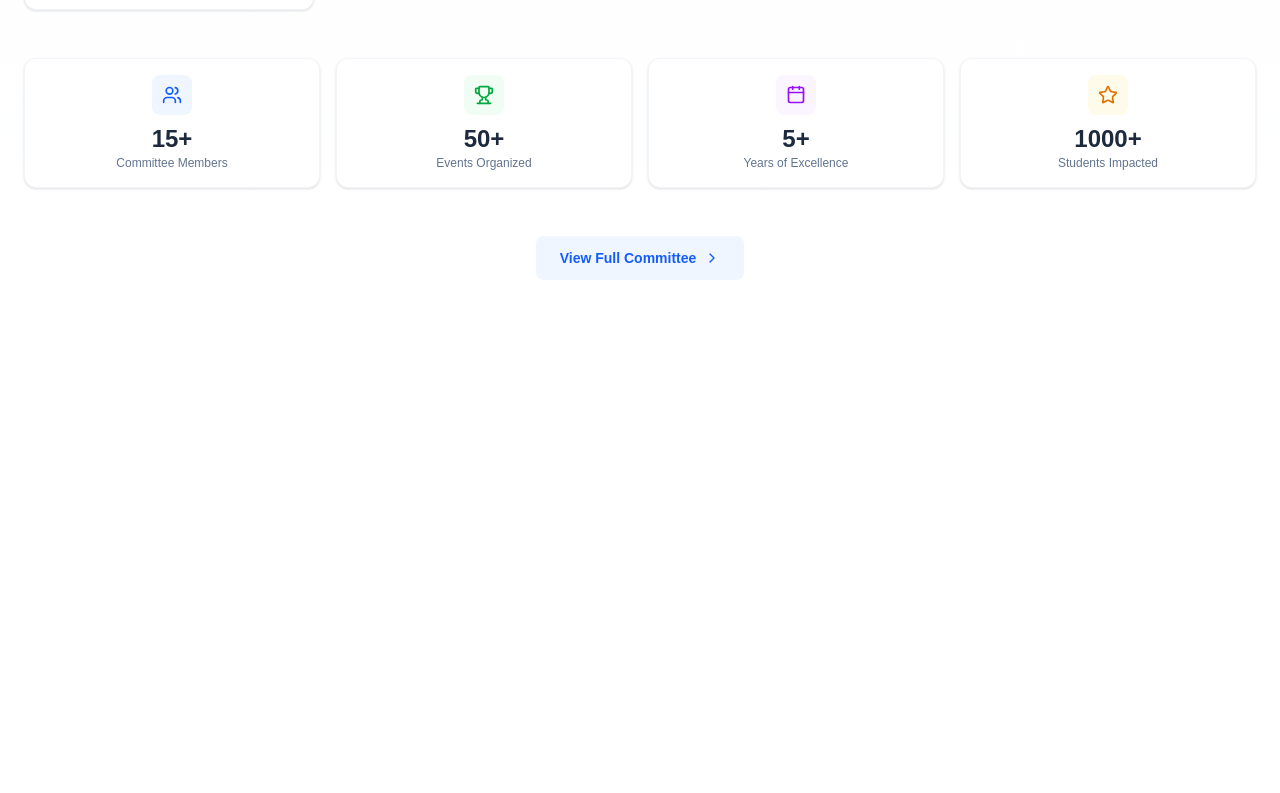
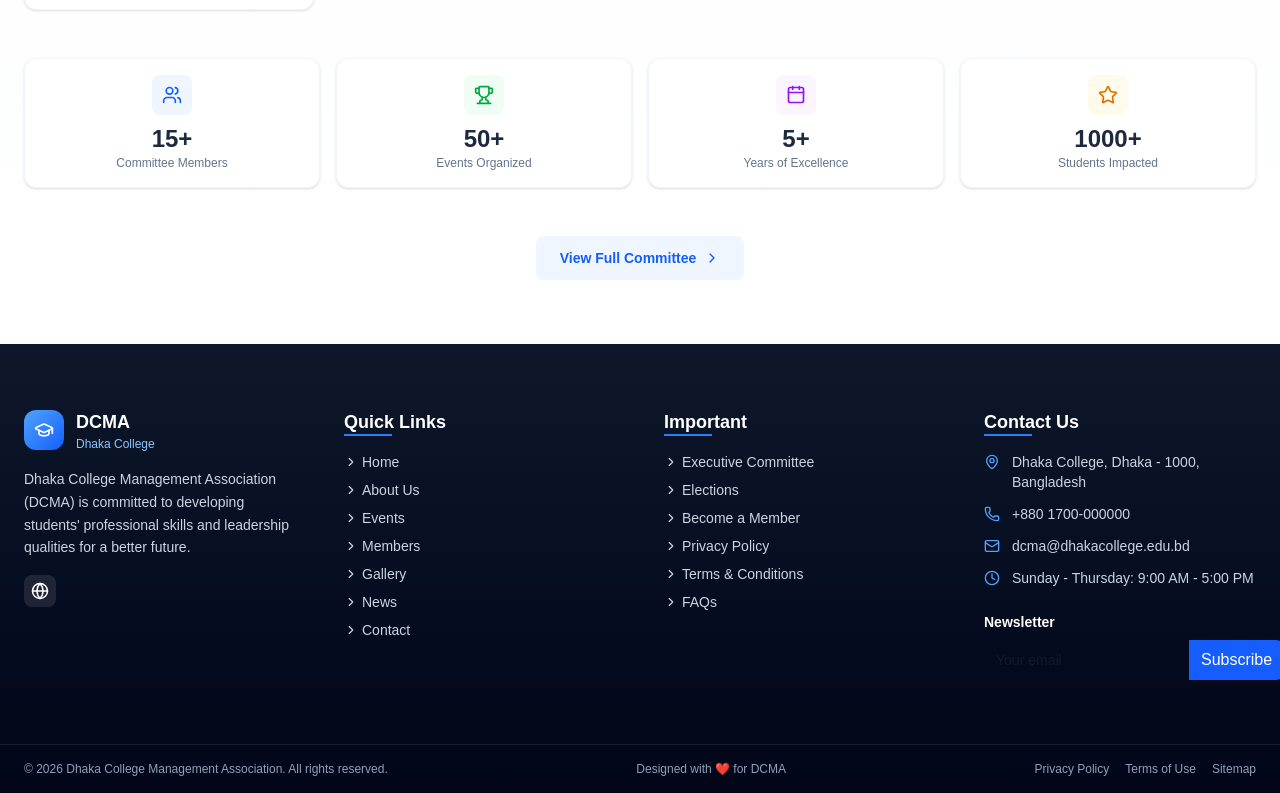
Before and after one commit to Fahad-smto/Dhaka-college-management-association, a Next.js app: page / in a window 1280 px wide. Shown: the part 3511-4304 px from the top of the page. Before the commit the page ends 3855 px from the top, so only its background shows below. Built offline with nearby package versions, Linux system fonts and the light colour scheme.

Commit message:
footer added

```diff
--- a/app/components/Footer.tsx
+++ b/app/components/Footer.tsx
@@ -0,0 +1,186 @@
+"use client";
+
+import Link from "next/link";
+import Image from "next/image";
+import {
+  Mail,
+  Phone,
+  MapPin,
+  Clock,
+  ChevronRight,
+  GraduationCap,
+  Globe,
+
+} from "lucide-react";
+
+export default function Footer() {
+  const currentYear = new Date().getFullYear();
+
+  const quickLinks = [
+    { label: "Home", href: "/" },
+    { label: "About Us", href: "/about" },
+    { label: "Events", href: "/events" },
+    { label: "Members", href: "/members" },
+    { label: "Gallery", href: "/gallery" },
+    { label: "News", href: "/news" },
+    { label: "Contact", href: "/contact" },
+  ];
+
+  const importantLinks = [
+    { label: "Executive Committee", href: "/leadership" },
+    { label: "Elections", href: "/elections" },
+    { label: "Become a Member", href: "/register" },
+    { label: "Privacy Policy", href: "/privacy" },
+    { label: "Terms & Conditions", href: "/terms" },
+    { label: "FAQs", href: "/faqs" },
+  ];
+
+  const contactInfo = [
+    { icon: <MapPin size={16} />, text: "Dhaka College, Dhaka - 1000, Bangladesh" },
+    { icon: <Phone size={16} />, text: "+880 1700-000000" },
+    { icon: <Mail size={16} />, text: "dcma@dhakacollege.edu.bd" },
+    { icon: <Clock size={16} />, text: "Sunday - Thursday: 9:00 AM - 5:00 PM" },
+  ];
+
+  const socialLinks = [
+    { icon: <Globe size={18} />, href: "#", label: "Website" },
+
+  ];
+
+  return (
+    <footer className="bg-gradient-to-b from-slate-900 to-slate-950 text-white">
+      {/* Main Footer */}
+      <div className="max-w-7xl mx-auto px-4 sm:px-6 py-12 lg:py-16">
+        <div className="grid grid-cols-1 md:grid-cols-2 lg:grid-cols-4 gap-8 lg:gap-12">
+
+          {/* Column 1 - About */}
+          <div>
+            <Link href="/" className="flex items-center gap-3 mb-4">
+              <div className="w-10 h-10 rounded-xl bg-gradient-to-br from-blue-400 to-blue-600 flex items-center justify-center">
+                <GraduationCap size={20} className="text-white" />
+              </div>
+              <div>
+                <p className="font-bold text-lg text-white">DCMA</p>
+                <p className="text-xs text-blue-300">Dhaka College</p>
+              </div>
+            </Link>
+            <p className="text-slate-300 text-sm mb-4 leading-relaxed">
+              Dhaka College Management Association (DCMA) is committed to developing
+              students' professional skills and leadership qualities for a better future.
+            </p>
+            <div className="flex gap-2">
+              {socialLinks.map((social, index) => (
+                <a
+                  key={index}
+                  href={social.href}
+                  aria-label={social.label}
+                  className="w-8 h-8 rounded-lg bg-white/10 hover:bg-blue-600 flex items-center justify-center transition-all hover:scale-110"
+                >
+                  {social.icon}
+                </a>
+              ))}
+            </div>
+          </div>
+
+          {/* Column 2 - Quick Links */}
+          <div>
+            <h3 className="text-lg font-semibold mb-4 relative inline-block">
+              Quick Links
+              <span className="absolute bottom-0 left-0 w-12 h-0.5 bg-blue-500 mt-1"></span>
+            </h3>
+            <ul className="space-y-2">
+              {quickLinks.map((link) => (
+                <li key={link.href}>
+                  <Link
+                    href={link.href}
+                    className="text-slate-300 hover:text-white text-sm flex items-center gap-1 group transition-all"
+                  >
+                    <ChevronRight size={14} className="group-hover:translate-x-1 transition-transform" />
+                    {link.label}
+                  </Link>
+                </li>
+              ))}
+            </ul>
+          </div>
+
+          {/* Column 3 - Important Links */}
+          <div>
+            <h3 className="text-lg font-semibold mb-4 relative inline-block">
+              Important
+              <span className="absolute bottom-0 left-0 w-12 h-0.5 bg-blue-500 mt-1"></span>
+            </h3>
+            <ul className="space-y-2">
+              {importantLinks.map((link) => (
+                <li key={link.href}>
+                  <Link
+                    href={link.href}
+                    className="text-slate-300 hover:text-white text-sm flex items-center gap-1 group transition-all"
+                  >
+                    <ChevronRight size={14} className="group-hover:translate-x-1 transition-transform" />
+                    {link.label}
+                  </Link>
+                </li>
+              ))}
+            </ul>
+          </div>
+
+          {/* Column 4 - Contact Info */}
+          <div>
+            <h3 className="text-lg font-semibold mb-4 relative inline-block">
+              Contact Us
+              <span className="absolute bottom-0 left-0 w-12 h-0.5 bg-blue-500 mt-1"></span>
+            </h3>
+            <ul className="space-y-3">
+              {contactInfo.map((item, index) => (
+                <li key={index} className="flex items-start gap-3 text-slate-300 text-sm">
+                  <span className="text-blue-400 mt-0.5">{item.icon}</span>
+                  <span>{item.text}</span>
+                </li>
+              ))}
+            </ul>
+
+            {/* Newsletter */}
+            <div className="mt-6">
+              <h4 className="text-sm font-semibold text-white mb-2">Newsletter</h4>
+              <div className="flex">
+                <input
+                  type="email"
+                  placeholder="Your email"
+                  className="flex-1 px-3 py-2 rounded-l-lg text-slate-800 text-sm focus:outline-none focus:ring-2 focus:ring-blue-500"
+                />
+                <button className="px-3 py-2 bg-blue-600 hover:bg-blue-700 rounded-r-lg transition-colors">
+                  Subscribe
+                </button>
+              </div>
+            </div>
+          </div>
+        </div>
+      </div>
+
+      {/* Bottom Bar */}
+      <div className="border-t border-white/10">
+        <div className="max-w-7xl mx-auto px-4 sm:px-6 py-4">
+          <div className="flex flex-col sm:flex-row justify-between items-center gap-3 text-center text-slate-400 text-xs">
+            <p>
+              &copy; {currentYear} Dhaka College Management Association. All rights reserved.
+            </p>
+            <p>
+              Designed with ❤️ for DCMA
+            </p>
+            <div className="flex gap-4">
+              <Link href="/privacy" className="hover:text-white transition-colors">
+                Privacy Policy
+              </Link>
+              <Link href="/terms" className="hover:text-white transition-colors">
+                Terms of Use
+              </Link>
+              <Link href="/sitemap" className="hover:text-white transition-colors">
+                Sitemap
+              </Link>
+            </div>
+          </div>
+        </div>
+      </div>
+    </footer>
+  );
+}
--- a/app/page.tsx
+++ b/app/page.tsx
@@ -3,6 +3,7 @@ import Navbar from "./components/NavBar";
 import Banner from "./components/Banner";
 import FeaturedEvents from "./components/FeaturedEvents";
 import LeadershipTeam from "./components/LeadershipTeam";
+import Footer from "./components/Footer";
 
 export default function Home() {
   return (
@@ -11,6 +12,7 @@ export default function Home() {
      <Banner />
      <FeaturedEvents></FeaturedEvents>
      <LeadershipTeam></LeadershipTeam>
+     <Footer></Footer>
     </div>
   );
 }
```
Also changed, not shown: 1 other file (tests, documents, lock files or other folders).
